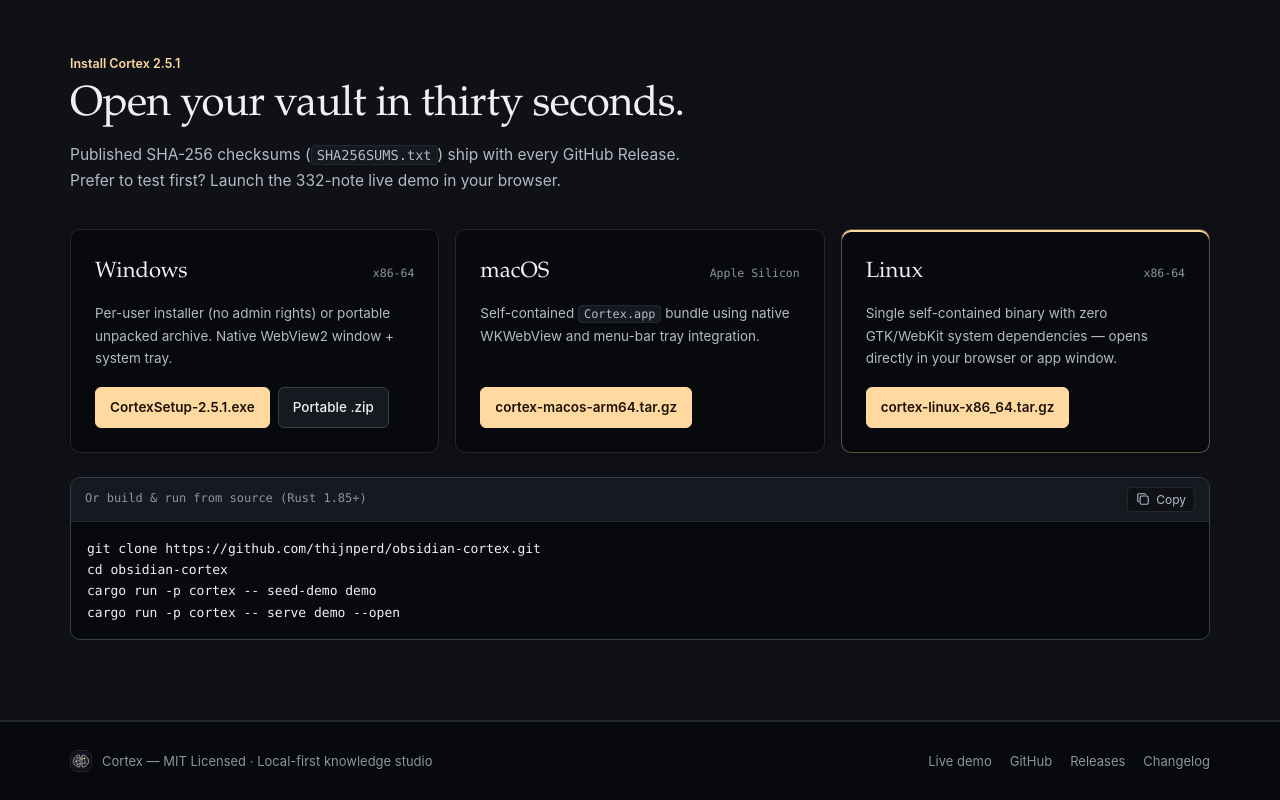
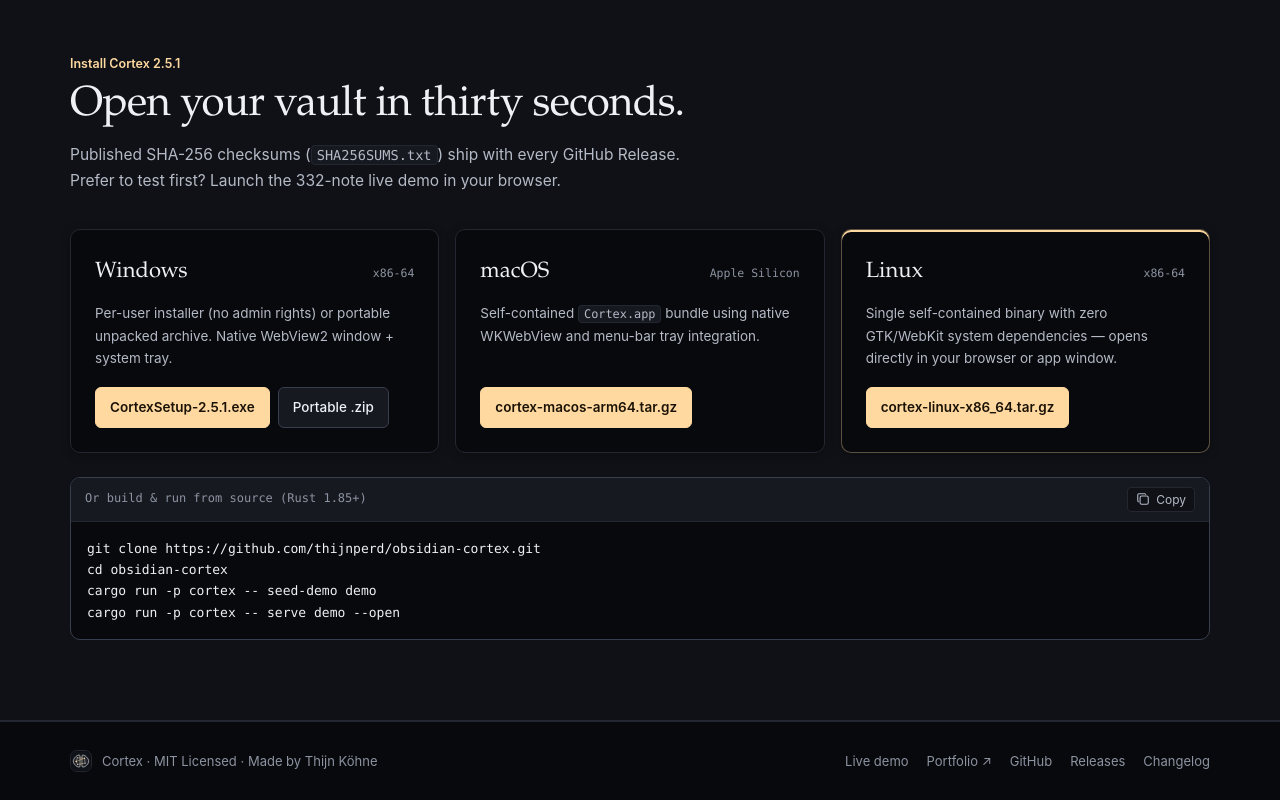
Before and after one commit to thijnperd/obsidian-cortex, a plain HTML site: page site/index.html in a window 1280 px wide. Shown: the part 4951-5751 px from the top of the page. Drawn offline with Linux system fonts and the light colour scheme; files whose address does not match are found by name.

Commit message:
Add portfolio backlink in site footer and README

```diff
--- a/site/index.html
+++ b/site/index.html
@@ -379,10 +379,11 @@ cargo run -p cortex -- serve demo --open</code></pre>
     <div class="container footer-inner">
       <div class="footer-brand">
         <img src="./logo.svg" width="22" height="22" alt="" />
-        <span>Cortex — MIT Licensed · Local-first knowledge studio</span>
+        <span>Cortex · MIT Licensed · Made by <a href="https://thijnperd.github.io/" target="_blank" rel="noopener">Thijn Köhne</a></span>
       </div>
       <div class="footer-links">
         <a href="./demo/?view=brain">Live demo</a>
+        <a href="https://thijnperd.github.io/" target="_blank" rel="noopener">Portfolio ↗</a>
         <a href="https://github.com/thijnperd/obsidian-cortex" target="_blank" rel="noopener">GitHub</a>
         <a href="https://github.com/thijnperd/obsidian-cortex/releases" target="_blank" rel="noopener">Releases</a>
         <a href="https://github.com/thijnperd/obsidian-cortex/blob/main/CHANGELOG.md" target="_blank" rel="noopener">Changelog</a>
```
Also changed, not shown: 1 other file.
